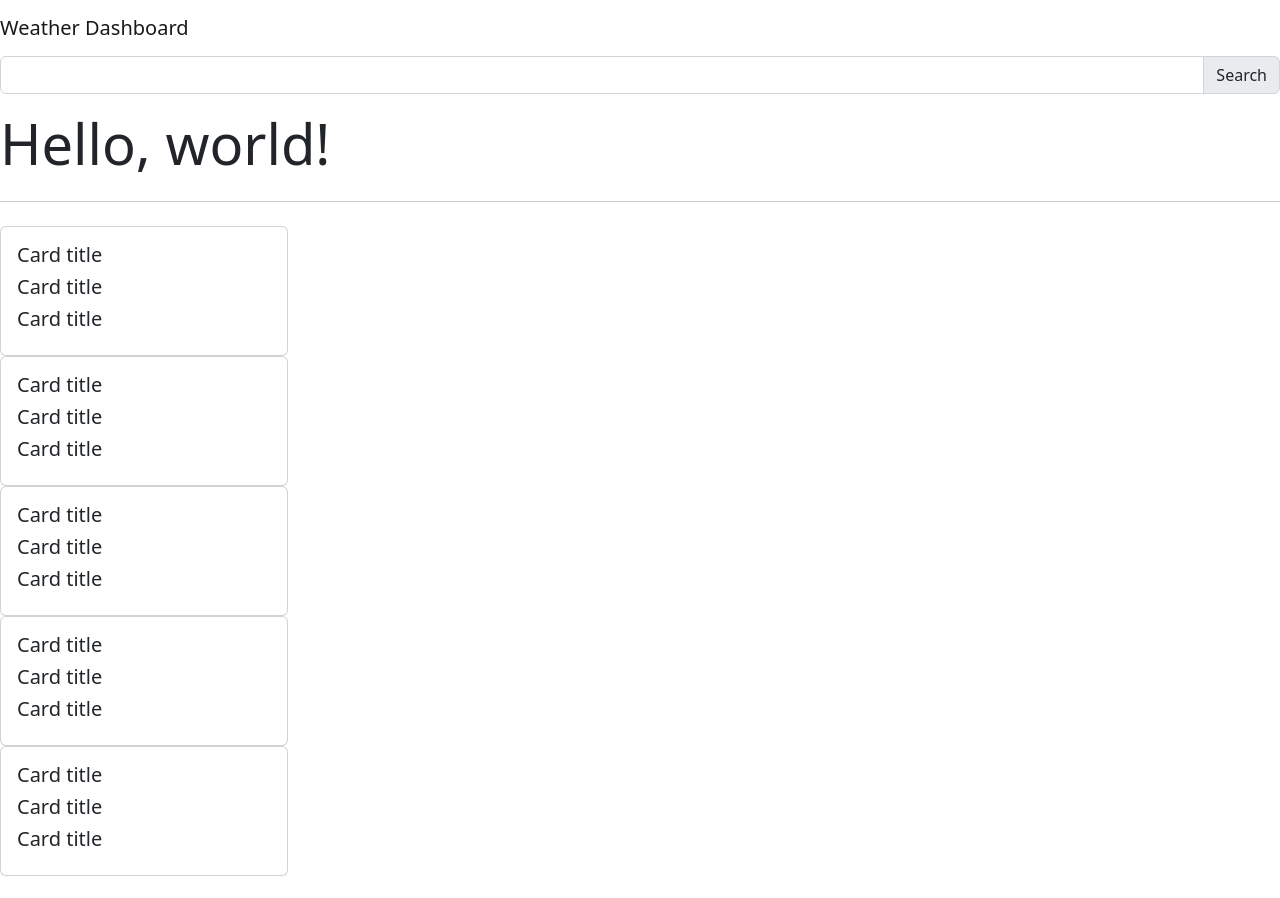
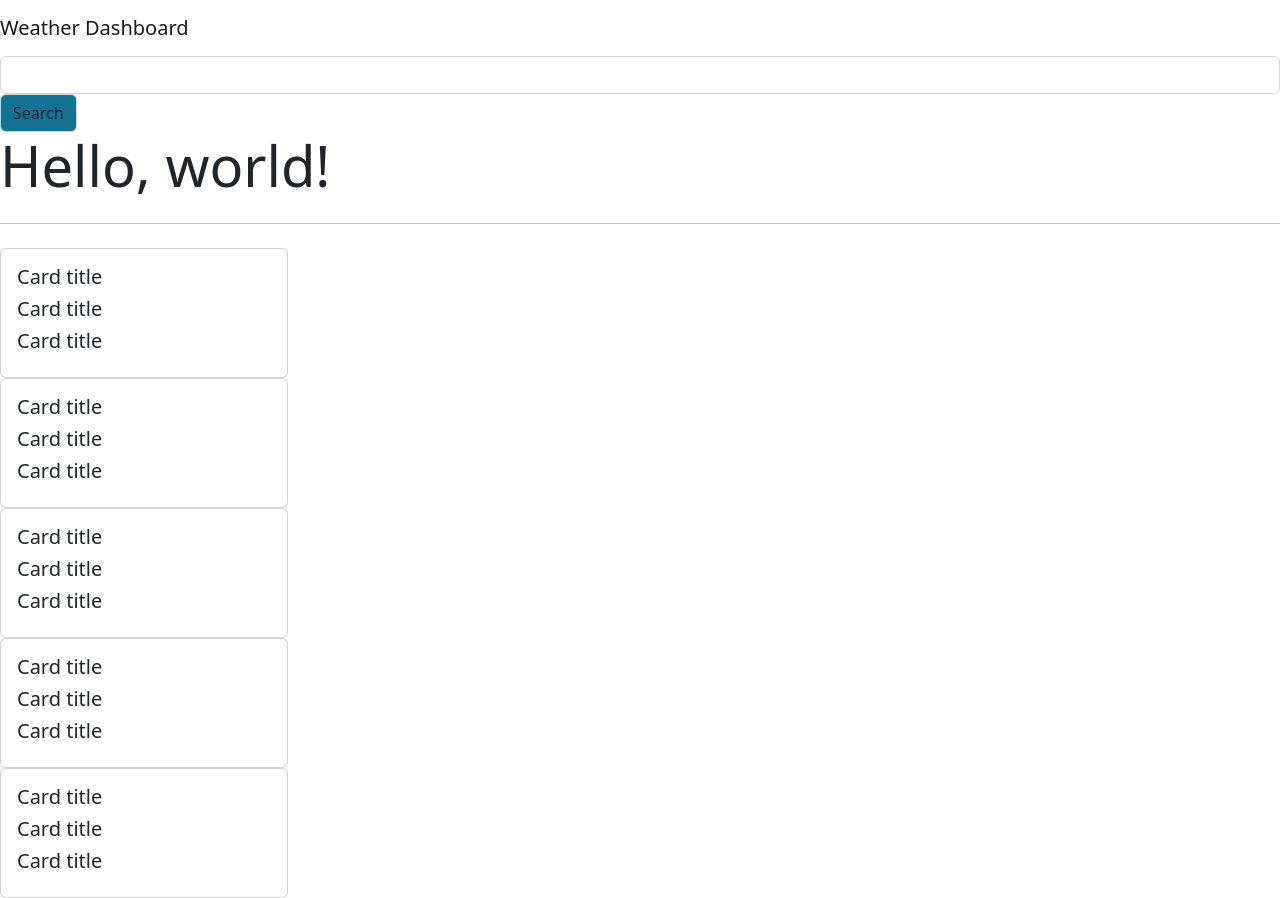
Before and after one commit to AmaechiMcMillan/WeatherDashboard, a plain HTML site: page index.html in a window 1280 px wide. Before the commit the page ends 876 px from the top, so only its background shows below. Drawn offline with nearby package versions, Linux system fonts and the light colour scheme.

Commit message:
updated search bar

```diff
--- a/index.html
+++ b/index.html
@@ -4,6 +4,7 @@
     <meta charset="UTF-8">
     <meta http-equiv="X-UA-Compatible" content="IE=edge">
     <meta name="viewport" content="width=device-width, initial-scale=1.0">
+    <link rel="stylesheet" href="style.css">
     <title>Document</title>
 
     <link rel="stylesheet" href="https://cdn.jsdelivr.net/npm/bootstrap@5.2.1/dist/css/bootstrap.min.css">
@@ -14,7 +15,7 @@
         <!-- <button class="navbar-toggler" type="button" data-toggle="collapse" data-target="#navbar" aria-controls="navbar"
           aria-expanded="false" aria-label="Toggle navigation"> -->
       </nav>
-      <div class="input-group mb-3">
+       <div class="weatherSearch">  <!-- input-group mb-3 -->
           <input type="text" class="form-control" aria-label="Sizing example input" aria-describedby="inputGroup-sizing-default">
           <button class="input-group-text" id="inputGroup-sizing-default">Search</button>
       </div>
--- a/style.css
+++ b/style.css
@@ -0,0 +1,11 @@
+.weatherSearch button {
+    display: flex;
+    /* Align the child elements to the right side of the parent */
+    justify-content: flex-end;
+    background-color: #147294;
+    position: relative;
+  }
+
+  nav {
+    text-align: center;
+  }
```
